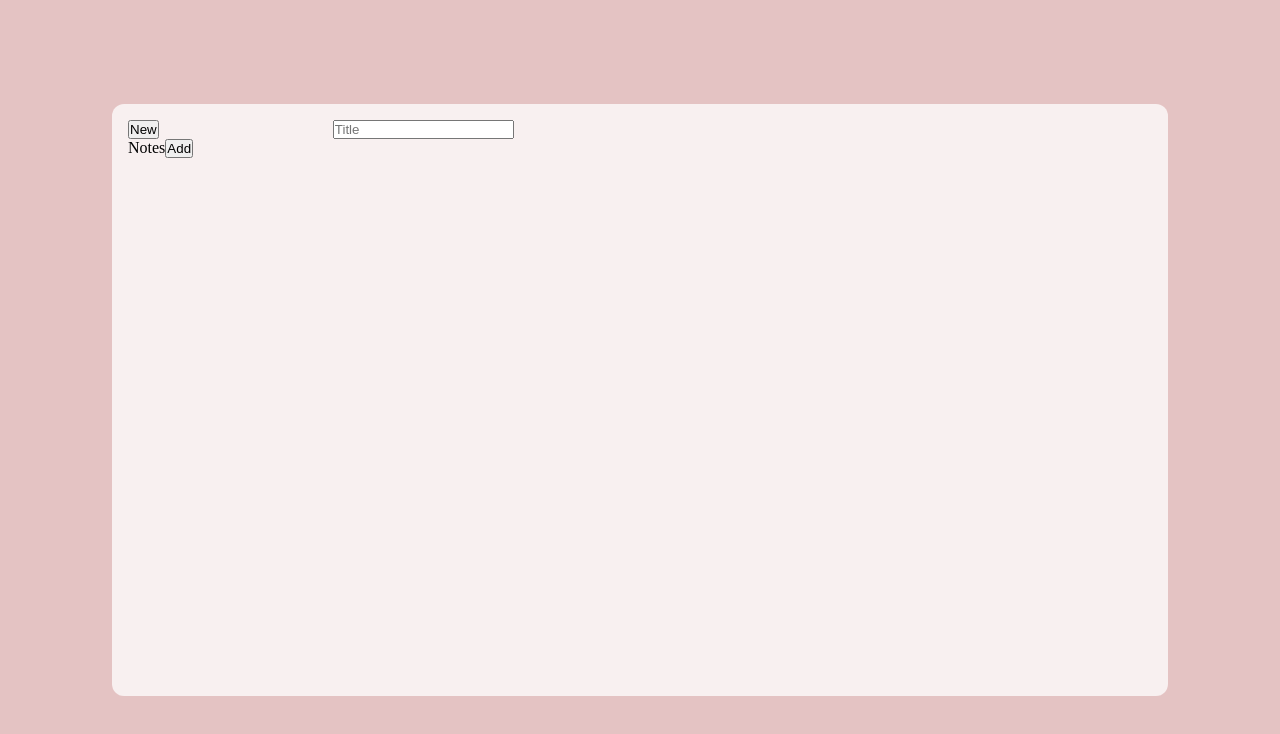
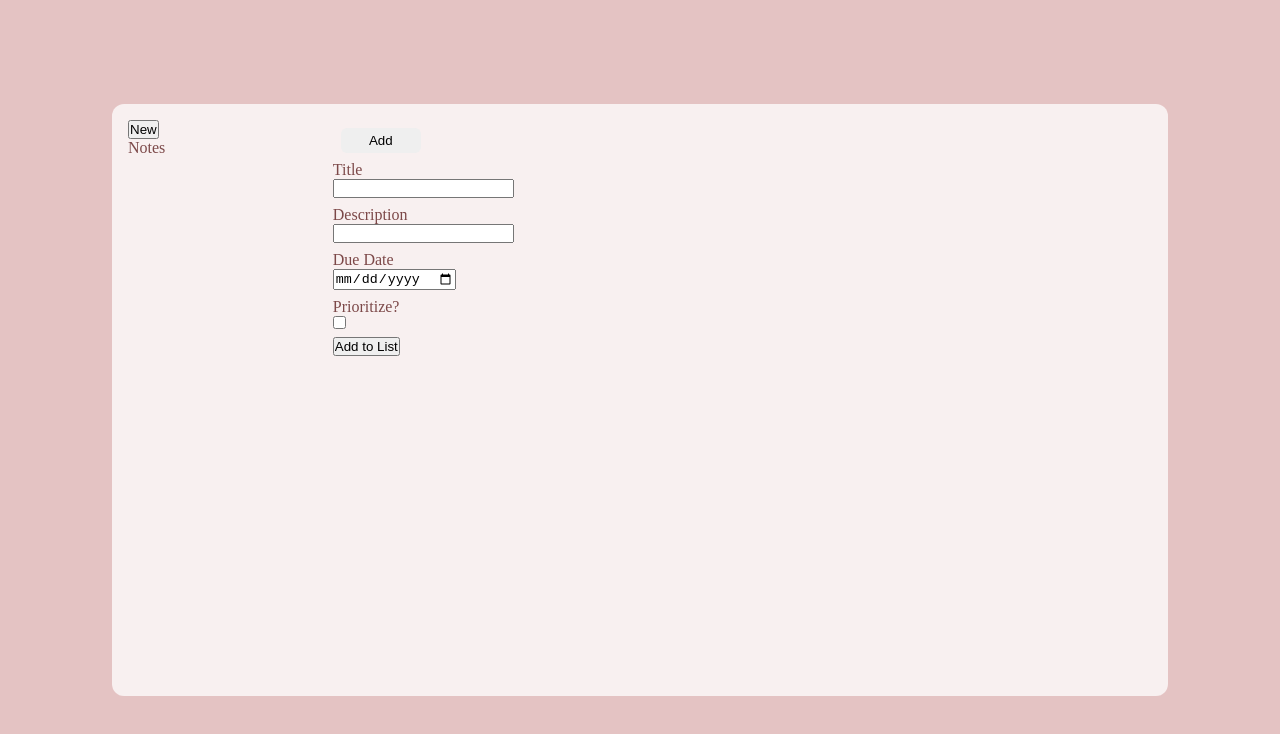
Before and after one commit to viiiofpentacles/todo-list, a website built with webpack: page dist/index.html in a window 1280 px wide. Both pictures are taken after a click on the button "Add". Built offline with nearby package versions, Linux system fonts and the light colour scheme.

Commit message:
Moved form to separate module

```diff
--- a/src/DOM.js
+++ b/src/DOM.js
@@ -1,13 +1,12 @@
 import { FileCreator } from './file.js';
-import { TodoItemCreator, AddToFileObject } from './todo-items.js'
+import { NewItemForm } from './form.js';
 
 const NewFile = (name) => {
-    FileCreator(name);
     const fileDiv = document.createElement('div');
     fileDiv.id = name;
     fileDiv.textContent = name;
+    fileDiv.name = FileCreator();
     document.getElementById('files-container').appendChild(fileDiv);
-    fileDiv.appendChild(NewToDoItemButtonCreator());
 }
 
 const NewFileButtonCreator = () => {
@@ -27,14 +26,4 @@ const NewToDoItemButtonCreator = () => {
     return newTodoItemButton;
 }
 
-const NewItemForm = () => {
-    const form = document.createElement('form');
-    const titleInput = document.createElement('input');
-    titleInput.setAttribute('type', 'text');
-    titleInput.setAttribute('placeholder', 'Title');
-    form.appendChild(titleInput);
-
-    document.getElementById('todo-list').appendChild(form);
-}
-
-export { NewFile, NewFileButtonCreator };
+export { NewFile, NewFileButtonCreator, NewToDoItemButtonCreator };
--- a/src/file.js
+++ b/src/file.js
@@ -1,7 +1,6 @@
-const FileCreator = function (name) {
-    name = {};
-
-    return name;
+const FileCreator = function () {
+    const fileArray = [];
+    return fileArray;
 };
 
 export {FileCreator};
--- /dev/null
+++ b/src/form.js
@@ -0,0 +1,41 @@
+import { TodoItemCreator, AddToFileObject } from './todo-items.js'
+
+const NewItemForm = () => {
+    const form = document.createElement('form');
+    form.id = 'new-todo-form';
+    document.getElementById('todo-list').appendChild(form);
+    FormInputs('Title', 'text');
+    FormInputs('Description', 'text');
+    FormInputs('Due Date', 'date');
+    const prioritySelector = document.createElement('input');
+      prioritySelector.setAttribute('type', 'checkbox');
+      prioritySelector.setAttribute('value', 'yes');
+      prioritySelector.id = 'priority';
+    const priorityLabel = document.createElement('label');
+      priorityLabel.setAttribute('for', 'priority');
+      priorityLabel.textContent = 'Prioritize?';
+    form.appendChild(priorityLabel);
+    form.appendChild(prioritySelector);
+    const submitButton = document.createElement('input');
+    submitButton.setAttribute('type', 'submit');
+    submitButton.id = 'submit-button';
+    submitButton.value = 'Add to List';
+    form.appendChild(submitButton);
+    submitButton.addEventListener('click', function(event) {
+        event.preventDefault();
+    });
+}
+
+const FormInputs = (name, type) => {
+    const inputField = document.createElement('input');
+      inputField.setAttribute('type', type);
+      inputField.id = name;
+    const inputLabel = document.createElement('label');
+      inputLabel.setAttribute('for', name);
+      inputLabel.textContent = name;
+    const form = document.getElementById('new-todo-form');
+    form.appendChild(inputLabel);
+    form.appendChild(inputField);
+}
+
+export { NewItemForm };
--- a/src/index.js
+++ b/src/index.js
@@ -1,5 +1,8 @@
 import './style.css';
-import { NewFile, NewFileButtonCreator } from './DOM.js';
+import { NewFile, NewFileButtonCreator, NewToDoItemButtonCreator } from './DOM.js';
 
 NewFileButtonCreator();
 NewFile('Notes');
+
+const todoListContainer = document.getElementById('todo-list');
+todoListContainer.appendChild(NewToDoItemButtonCreator());
--- a/src/style.css
+++ b/src/style.css
@@ -21,4 +21,23 @@ body {
     padding: 2vh;
     border-radius: 12px;
     background-color: rgb(248, 240, 240);
+    color: rgb(124, 72, 72);
 }
+
+#todo-list {
+    display: flex;
+    flex-flow: column;
+}
+
+#todo-list button {
+    border: none;
+    border-radius: 6px;
+    width: 5rem;
+    padding: 0.3rem;
+    margin: 0.5rem;
+}
+
+#todo-list input {
+    display: block;
+    margin-bottom: 0.5rem;
+}
--- a/src/todo-items.js
+++ b/src/todo-items.js
@@ -10,8 +10,8 @@ const TodoItemCreator = function (title, desc, dueDate, priority) {
   return todoItem;
 }
 
-const AddToFileObject = () => {
+const AddToFileArray = () => {
     FileCreator.name[TodoItemCreator.todoItem];
 }
 
-export { TodoItemCreator, AddToFileObject };
+export { TodoItemCreator, AddToFileArray };
```
Also changed, not shown: dist/main.js.
